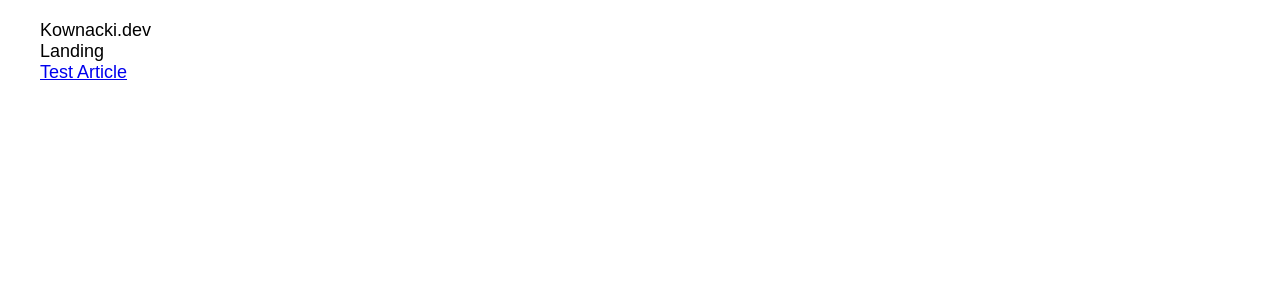
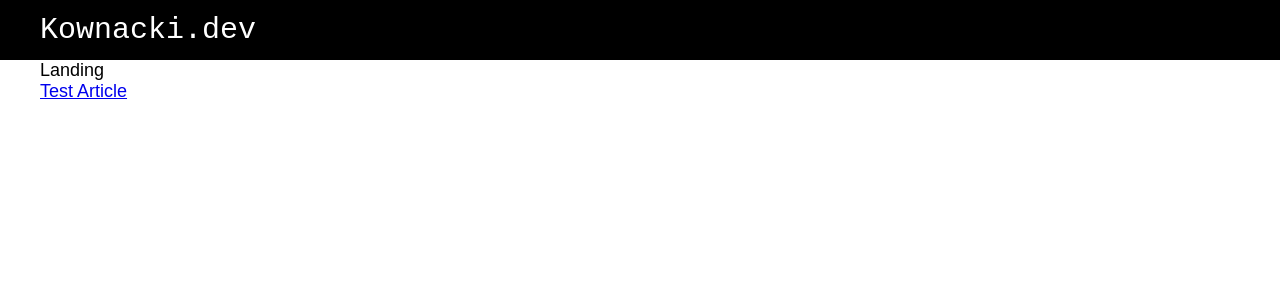
Before and after one commit to kownacki/kownacki.dev, a React (Create React App) app: page / in a window 1280 px wide. Shown: the top 300 px of the page. Built offline with nearby package versions, Linux system fonts and the light colour scheme.

Commit message:
Style header.

```diff
--- a/src/App.tsx
+++ b/src/App.tsx
@@ -3,6 +3,7 @@ import { Routes, Route, Link } from 'react-router-dom';
 import styled from 'styled-components';
 import { Article } from './Article';
 import { articles } from './articles';
+import { MAIN_WIDTH } from './contants';
 import { Header } from './Header';
 import { Landing } from './Landing';
 import { ArticleType } from './types';
@@ -11,10 +12,11 @@ export const pathToArticleId: Record<string, string> = {
   '/test': '1',
 };
 
-export const PAGE_WIDTH = 1200;
+const Root = styled.div`
+`;
 
-const Root = styled.div`
-  width: ${PAGE_WIDTH}px;
+const Main = styled.div`
+  width: ${MAIN_WIDTH}px;
   margin: 0 auto;
 `;
 
@@ -22,10 +24,12 @@ export const App: FC = () => {
   return (
     <Root>
       <Header />
-      <Routes>
-        <Route path="/" element={<Landing />} />
-        <Route path="/test" element={<Article article={articles.find((article) => article.id = pathToArticleId['/test']) as ArticleType} />} />
-      </Routes>
+      <Main>
+        <Routes>
+          <Route path="/" element={<Landing />} />
+          <Route path="/test" element={<Article article={articles.find((article) => article.id = pathToArticleId['/test']) as ArticleType} />} />
+        </Routes>
+      </Main>
     </Root>
   );
 };
--- a/src/Header.tsx
+++ b/src/Header.tsx
@@ -1,13 +1,27 @@
 import React, { FC } from 'react';
 import styled from 'styled-components';
+import { HEADER_HEIGHT, MAIN_WIDTH } from './contants';
 
 const Root = styled.header`
+  background: black;
+  color: white;
+  font-size: 30px;
+  font-family: monospace;
+  height: ${HEADER_HEIGHT}px;
+  line-height: ${HEADER_HEIGHT}px;
+`;
+
+const Container = styled.div`
+  width: ${MAIN_WIDTH}px;
+  margin: auto;
 `;
 
 export const Header: FC = () => {
   return (
     <Root>
-      Kownacki.dev
+      <Container>
+        Kownacki.dev
+      </Container>
     </Root>
   );
 };
--- a/src/contants.ts
+++ b/src/contants.ts
@@ -1 +1,4 @@
+export const HEADER_HEIGHT = 60;
+export const MAIN_WIDTH = 1200;
+
 export const ARTICLES_ROOT_PATH = '/';
--- a/src/index.css
+++ b/src/index.css
@@ -1,7 +1,7 @@
 /* Minimal global styles. Other styling done by styled-component */
 body {
   font: 18px Arial;
-  margin: 20px;
+  margin: 0;
   --primary-color: #2C9CDB;
   --light-grey: #F2F2F2;
   --dark-grey: #E0E0E0;
```
